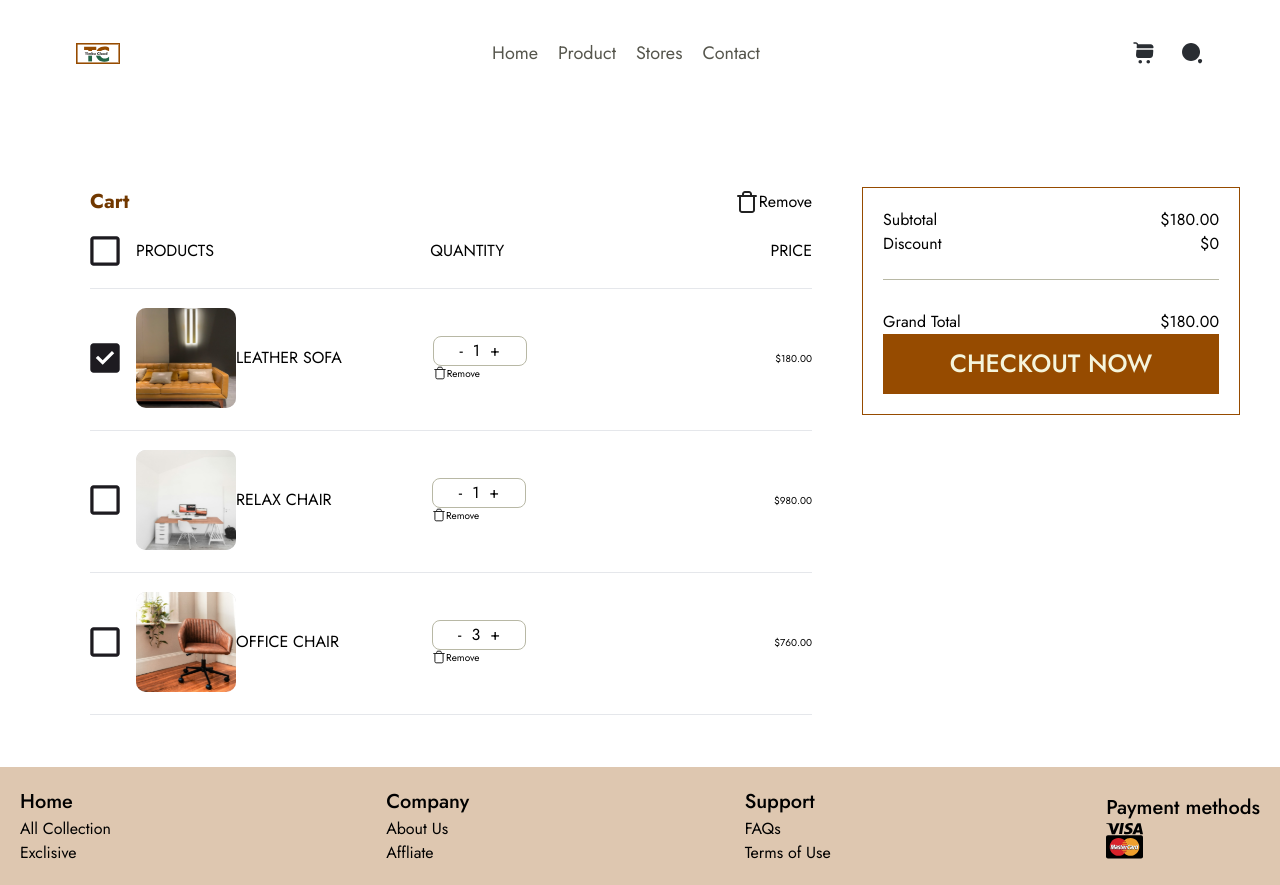
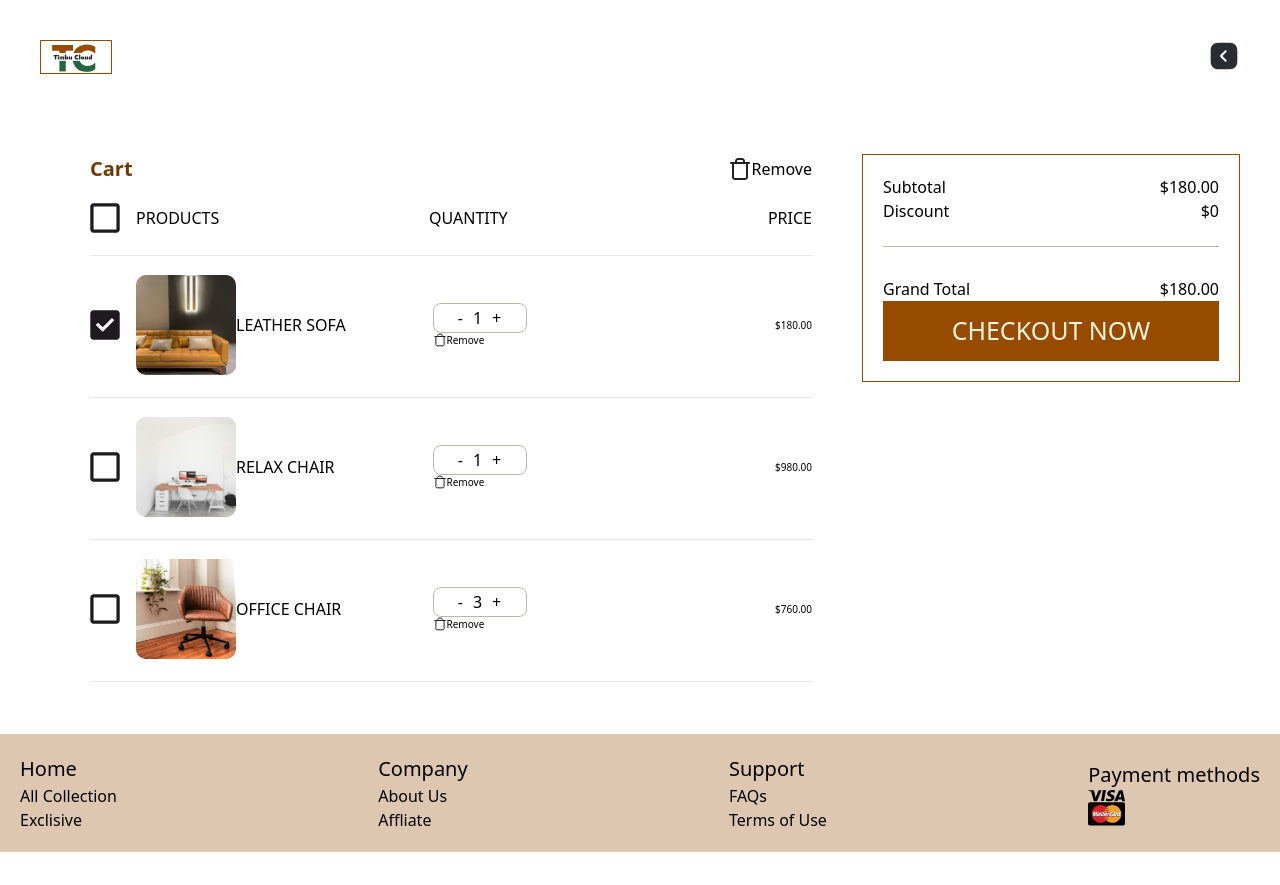
Before and after one commit to kingstech001/mini-online-store, a React (Vite) app: page /cart in a window 1280 px wide. After the commit the page ends 852 px from the top, so only its background shows below. Built offline with nearby package versions, Linux system fonts and the light colour scheme.

Commit message:
first commit

```diff
--- a/src/App.jsx
+++ b/src/App.jsx
@@ -16,11 +16,13 @@ import CheckOut from "./pages/CheckOut";
 
 const router = createBrowserRouter(
   createRoutesFromElements(
-    <Route path="/" element={<RootLayout />}>
-        <Route path="/checkout" element={<CheckOut />} />
-        <Route path="/cart" element={<Cart />} />
-        <Route path="" index element={<Home />} />
+    <Route>
+      <Route path="/checkout" element={<CheckOut />} />
+      <Route path="/cart" element={<Cart />} />
+      <Route path="/" element={<RootLayout />}>
+        <Route path="/home" index element={<Home />} />
       </Route>
+    </Route>
   )
 );
 
--- a/src/layout/RootLayout.jsx
+++ b/src/layout/RootLayout.jsx
@@ -4,6 +4,7 @@ import cartIcon from '../assets/shopping-cart.svg';
 import searchIcon from '../assets/search-normal.svg';
 import Logo from '../assets/logo.svg';
 import Navbar from '../components/navbar';
+import Home from '../pages/Home-page';
 // import Navbar from '../components/Navbar';
 
 const RootLayout = () => {
@@ -37,7 +38,7 @@ const RootLayout = () => {
         </div>
       </header>
       <main>
-        <Outlet />
+        <Home />
       </main>
     </div>
   );
--- a/src/pages/CheckOut.jsx
+++ b/src/pages/CheckOut.jsx
@@ -2,6 +2,8 @@ import React from "react";
 import heart from "../assets/Vector.svg";
 import checkoutimage from "../assets/checkoutimage.svg";
 import Button from "../components/Button";
+import x from "../assets/cancel.svg"
+import { NavLink } from "react-router-dom";
 
 const CheckOut = () => {
   return (
@@ -17,7 +19,10 @@ const CheckOut = () => {
           <img src={checkoutimage} alt="checkout" className="" />
         </div>
       </div>
-      <div className="bg-[#2D2D2D] text-center text-[#FFFFFF] w-full md:w-[640px]">
+      <div className="bg-[#2D2D2D] text-center text-[#FFFFFF] w-full md:w-[640px] rounded-r-[30px] relative pt-5">
+        <NavLink to={'/cart'}>
+        <img src={x} alt="cancel" className="absolute right-5 top-3"/>
+        </NavLink>
         <div className="border-b-[1px] border-[#FFFFFF]">
           <h3 className="text-[39px] font-bold text-[#FFFFFF]">CHECKOUT</h3>
           <p className="text-[20px] font-bold">NAME ON CARD</p>
@@ -38,7 +43,7 @@ const CheckOut = () => {
                 <p className="text-[20px] font-medium">MM/YY</p>
             </div>
            </div>
-            <div className="bg-[#783C00]">
+            <div className="bg-[#783C00] rounded-br-[30px]">
                 <Button text={'Pay Now'}/>
             </div>
         </div>
--- a/src/pages/Home-page.jsx
+++ b/src/pages/Home-page.jsx
@@ -12,9 +12,7 @@ const Home = () => {
       <Product/>
       <Stores/>
       <Contact/>
-      <footer className="bg-[#964B00] h-[50px]">
-
-      </footer>
+      <footer className="bg-[#964B00] h-[50px]"></footer>
     </div>
   );
 };
--- a/src/pages/cart.jsx
+++ b/src/pages/cart.jsx
@@ -5,13 +5,21 @@ import cartImage1 from "../assets/Rectangle 31.svg";
 import trash2 from "../assets/trash.svg";
 import visa from "../assets/visa.svg";
 import visaCard from "../assets/visa card.svg";
-import cartImage2 from "../assets/cartimage.svg"
-import cartImage3 from "../assets/cartimage2.svg"
+import cartImage2 from "../assets/cartimage.svg";
+import cartImage3 from "../assets/cartimage2.svg";
 import { NavLink } from "react-router-dom";
+import backToHomebtn from "../assets/arrow-square-left.svg";
+import Logo from "../assets/logo.svg";
 
 const Cart = () => {
   return (
-    <div className=" pt-[100px] sm:pt-[147px]">
+    <div className=" ">
+      <div className="flex justify-between lg:p-[40px]">
+        <img src={Logo} alt="logo" />
+        <NavLink to={'/home#home'}>
+        <img src={backToHomebtn} alt="back to home button" />
+        </NavLink>
+      </div>
       <div className="lg:flex lg:p-[40px]">
         <div className="px-[10px] sm:px-[50px] sm:h-full h-[70vh] flex-1 mb-3">
           <div className="flex justify-between items-center">
@@ -125,7 +133,7 @@ const Cart = () => {
             <p>$180.00</p>
           </div>
           <div className="flex items-center justify-center p-[20px] bg-[#964B00] text-[#F5F5DC] text-[25px] font-medium w-full h-[60px]">
-            <NavLink to={'/checkout'}>CHECKOUT NOW</NavLink>
+            <NavLink to={"/checkout"}>CHECKOUT NOW</NavLink>
           </div>
         </div>
       </div>
```
Also changed, not shown: src/assets/arrow-square-left.svg (added).
